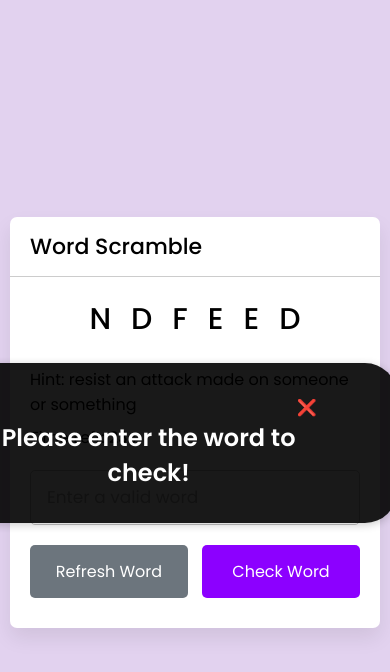
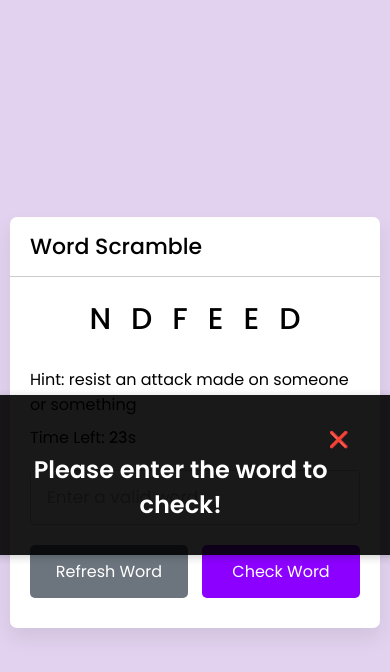
Before and after one commit to SurajDh/New_Games, a plain HTML site: page Word Scramble/index.html in a window 390 px wide. Both pictures are taken after a click on the button "Check Word". Drawn offline with Linux system fonts and the light colour scheme.

Commit message:
Update style.css

```diff
--- a/Word Scramble/css/style.css
+++ b/Word Scramble/css/style.css
@@ -186,6 +186,6 @@ margin: 0;
   .modal{
       left:  calc(50% - 20rem);
       width: 25rem;
-     margin: 1.6rem;
+     margin: 3.6rem;
   }
 }
```
